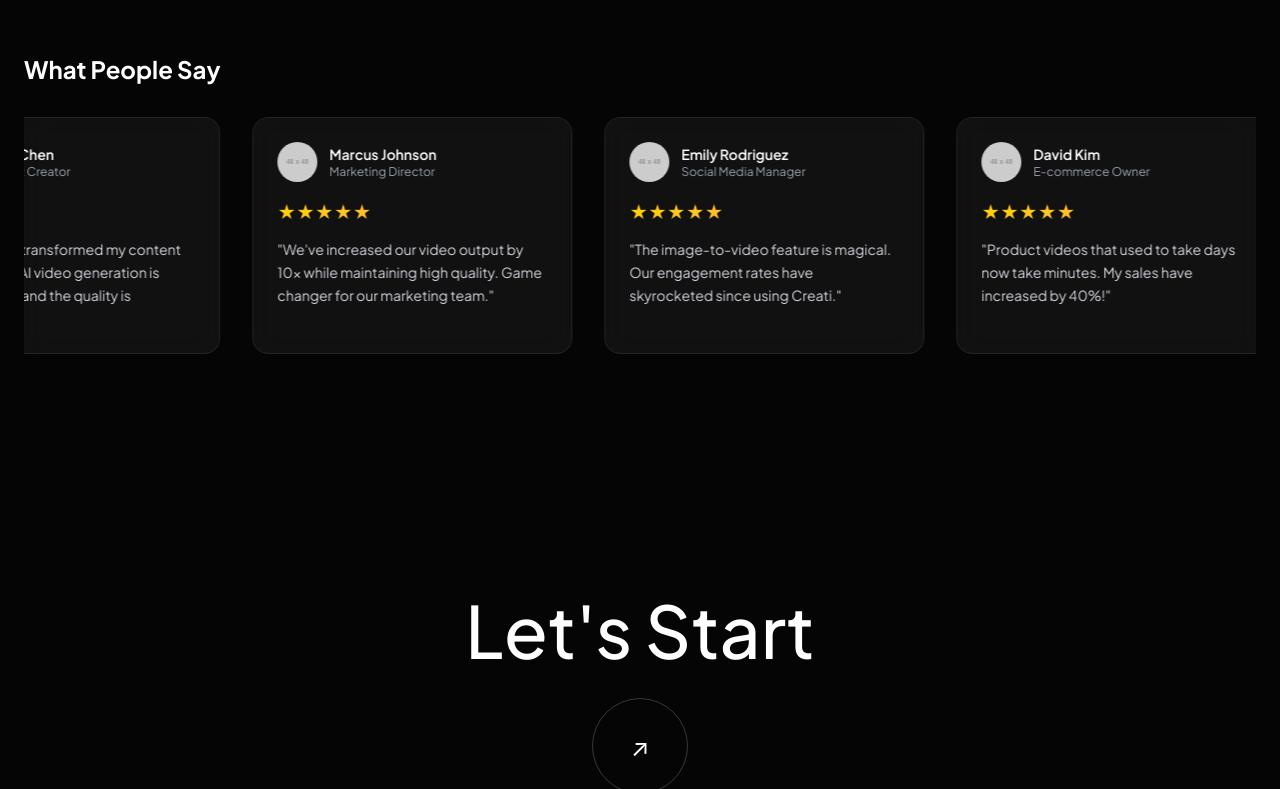
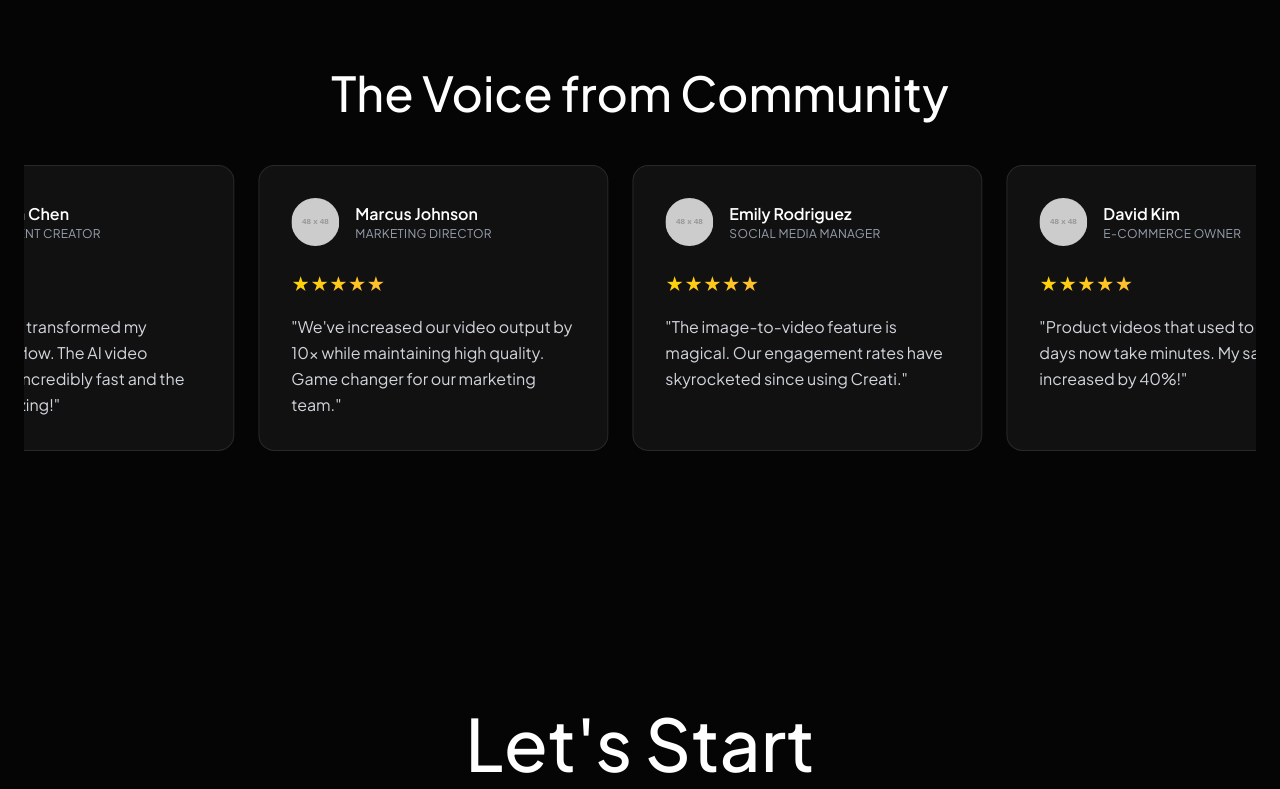
Before and after one commit to saifmb0/creatistudio, a Next.js app: page / in a window 1280 px wide. Shown: the part 4484-5273 px from the top of the page. Built offline with nearby package versions, Linux system fonts and the light colour scheme.

Commit message:
feat: refresh testimonials section design

```diff
--- a/src/components/home/testimonials.tsx
+++ b/src/components/home/testimonials.tsx
@@ -5,18 +5,20 @@ import { testimonials } from "@/data/testimonials";
 
 export function Testimonials() {
     return (
-        <section className="py-16 overflow-hidden">
-            <h2 className="text-2xl font-bold text-white mb-8">What People Say</h2>
+        <section className="py-20 overflow-hidden">
+            <div className="px-4 text-center mb-12">
+                <h2 className="text-4xl md:text-5xl font-medium text-white mb-4">The Voice from Community</h2>
+            </div>
 
             <div className="relative">
-                <div className="flex animate-marquee">
+                <div className="flex animate-marquee gap-6">
                     {[...testimonials, ...testimonials].map((testimonial, index) => (
                         <div
                             key={`${testimonial.id}-${index}`}
-                            className="flex-shrink-0 w-80 mx-4 glass rounded-2xl p-6"
+                            className="flex-shrink-0 w-[350px] bg-[#111] border border-white/10 rounded-2xl p-8 hover:border-white/20 transition-colors"
                         >
-                            <div className="flex items-center gap-3 mb-4">
-                                <div className="relative w-10 h-10 rounded-full overflow-hidden">
+                            <div className="flex items-center gap-4 mb-6">
+                                <div className="relative w-12 h-12 rounded-full overflow-hidden bg-white/10">
                                     <Image
                                         src={testimonial.avatar}
                                         alt={testimonial.name}
@@ -25,14 +27,14 @@ export function Testimonials() {
                                     />
                                 </div>
                                 <div>
-                                    <div className="font-semibold text-white text-sm">
+                                    <div className="font-semibold text-white text-base">
                                         {testimonial.name}
                                     </div>
-                                    <div className="text-gray-400 text-xs">{testimonial.role}</div>
+                                    <div className="text-gray-400 text-xs uppercase tracking-wide">{testimonial.role}</div>
                                 </div>
                             </div>
-                            <div className="star-gradient text-lg mb-3">★★★★★</div>
-                            <p className="text-gray-300 text-sm leading-relaxed">
+                            <div className="star-gradient text-lg mb-4">★★★★★</div>
+                            <p className="text-gray-300 text-base leading-relaxed">
                                 &quot;{testimonial.quote}&quot;
                             </p>
                         </div>
```
